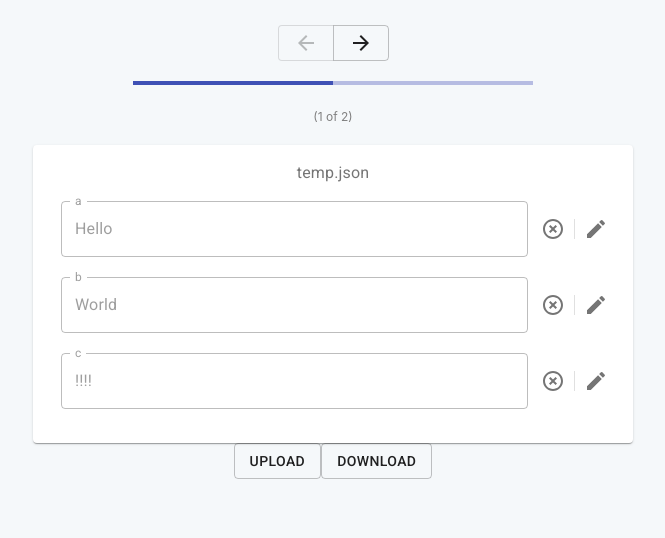
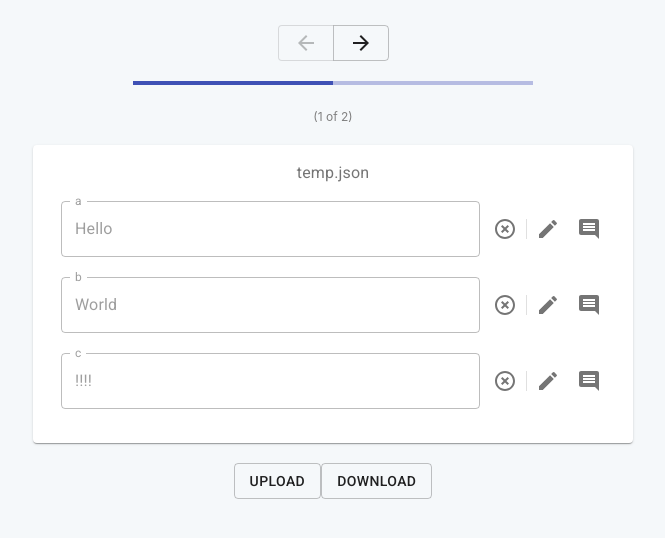
Before and after one commit to wsbuck/Slack-Redact, a React (Create React App) app: page / in a window 1280 px wide. Shown: the top 538 px of the page, without its empty margins (307-972 px from the left). Built offline with nearby package versions, Linux system fonts and the light colour scheme.

Commit message:
added addExplanation button
* adds "explanation" for redaction to state
* icon is blue if explanation for the item already exists

```diff
--- /dev/null
+++ b/src/components/AddExplanationButton.js
@@ -0,0 +1,57 @@
+import React, { useState } from "react";
+
+import { useDispatch } from 'react-redux';
+
+import Menu from '@material-ui/core/Menu';
+import MenuItem from '@material-ui/core/MenuItem';
+import Tooltip from '@material-ui/core/Tooltip';
+import IconButton from '@material-ui/core/Iconbutton';
+import CommentIcon from '@material-ui/icons/Comment';
+
+import { redactExplanations } from "../constants";
+import { addExplanation } from '../redux/actions';
+
+const AddExplanationButton = ({ field, hasExplanation, dataIndex }) => {
+  const [anchorEl, setAnchorEl] = useState(null);
+  const dispatch = useDispatch();
+
+  function handleMenuClose(explanation) {
+    setAnchorEl(null);
+    dispatch(addExplanation(dataIndex, field, explanation));
+  }
+
+  function handleClickToOpen(event) {
+    setAnchorEl(event.currentTarget);
+  }
+
+  return (
+    <div>
+      <Menu
+        id={`explanation-${field}`}
+        anchorEl={anchorEl}
+        keepMounted
+        open={Boolean(anchorEl)}
+        onClose={handleMenuClose}
+      >
+        {redactExplanations.map((explanation, index) => (
+          <MenuItem
+            key={index}
+            onClick={() => handleMenuClose(explanation)}
+          >
+            {explanation}
+          </MenuItem>
+        ))}
+      </Menu>
+      <Tooltip title="Add redact explanation">
+        <IconButton
+          onClick={(e) => handleClickToOpen(e)}
+          color={hasExplanation ? 'primary' : undefined}
+        >
+          <CommentIcon />
+        </IconButton>
+      </Tooltip>
+    </div>
+  );
+};
+
+export default AddExplanationButton;
--- a/src/components/App.js
+++ b/src/components/App.js
@@ -17,6 +17,7 @@ const useStyles = makeStyles(theme => ({
   fileButtons: {
     display: 'flex',
     justifyContent: 'center',
+    margin: 20,
   },
 }));
 
--- a/src/components/EditCard.js
+++ b/src/components/EditCard.js
@@ -14,6 +14,7 @@ import EditIcon from '@material-ui/icons/Edit';
 import Tooltip from '@material-ui/core/Tooltip';
 
 import { updateField } from '../redux/actions';
+import AddExplanationButton from './AddExplanationButton';
 
 const useStyles = makeStyles(theme => ({
   card: {
@@ -56,21 +57,31 @@ const EditCard = ({ data }) => {
   const classes = useStyles();
   const dispatch = useDispatch();
   const fileName = useSelector(state => state.editJSON.name);
+  const dataIndex = useSelector(state => state.editJSON.index);
+  const currentExplanations = useSelector(state => state.editJSON.explanations);
   const [disabled, setDisabled] = useState({});
 
   function handleChange(key, value) {
     dispatch(updateField(key, value));
   }
 
-  function handleRedact(key) {
+  function handleRedact(event, key) {
     dispatch(updateField(key, "XXXXX"));
   }
 
-  function handleEdit(key) {
+  function handleEdit(event, key) {
     let temp = Object.assign({}, disabled, {
       [key]: !disabled[key]
     });
     setDisabled(temp);
+  }
+
+  function checkExplanation(key, index) {
+    const explanations = currentExplanations || [];
+    const found = explanations.find(e => (
+      e[0] === index && e[1] === key
+    ));
+    return found ? true : false;
   }
 
 
@@ -106,7 +117,7 @@ const EditCard = ({ data }) => {
                   <IconButton
                     className={classes.iconButton}
                     aria-label='redact all'
-                    onClick={() => handleRedact(key)}
+                    onClick={(e) => handleRedact(e, key)}
                   >
                     <HighlightOffIcon />
                   </IconButton>
@@ -119,11 +130,16 @@ const EditCard = ({ data }) => {
                   <IconButton
                     className={classes.iconButton}
                     aria-label="directions"
-                    onClick={() => handleEdit(key)}
+                    onClick={(e) => handleEdit(e, key)}
                   >
                     <EditIcon />
                   </IconButton>
                 </Tooltip>
+                <AddExplanationButton
+                  field={key}
+                  dataIndex={dataIndex}
+                  hasExplanation={checkExplanation(key, dataIndex)}
+                />
               </div>
 
             ))
--- /dev/null
+++ b/src/constants.js
@@ -0,0 +1,9 @@
+export const redactExplanations = [
+  'Personal Contact Information',
+  'Right to privacy',
+  'Preliminary drafts, notes, or intra-agency memoranda',
+  'Personnel Records',
+  'Attorney Client Communications',
+  'Litigation records to which the BID is a party',
+  'Deliberative process',
+];
--- a/src/redux/actions/index.js
+++ b/src/redux/actions/index.js
@@ -4,6 +4,7 @@ export const INCREMENT_INDEX = 'INCREMENT_INDEX';
 export const DECREMENT_INDEX = 'DECREMENT_INDEX';
 export const UPDATE_FIELD = 'UPDATE_FIELD';
 export const UPDATE_FILENAME = 'UPDATE_FILENAME';
+export const ADD_EXPLANATION = 'ADD_EXPLANATION';
 
 export function receiveJSON(json) {
   return {
@@ -44,3 +45,12 @@ export function updateField(field, value) {
     value: value,
   };
 }
+
+export function addExplanation(index, field, explanation) {
+  return {
+    type: ADD_EXPLANATION,
+    index: index,
+    field: field,
+    explanation: explanation,
+  };
+}
--- a/src/redux/reducers/index.js
+++ b/src/redux/reducers/index.js
@@ -7,6 +7,7 @@ import {
   DECREMENT_INDEX,
   UPDATE_FIELD,
   UPDATE_FILENAME,
+  ADD_EXPLANATION,
 } from '../actions';
 
 const editJSON = (
@@ -26,6 +27,7 @@ const editJSON = (
       },
     ],
     index: 0,
+    explanations: [],
   },
   action
 ) => {
@@ -61,6 +63,13 @@ const editJSON = (
           return item;
         })
       });
+    case ADD_EXPLANATION:
+      return Object.assign({}, state, {
+        explanations: [
+          ...state.explanations,
+          [action.index, action.field, action.explanation]
+        ],
+      });
     default:
       return state;
   }
```
